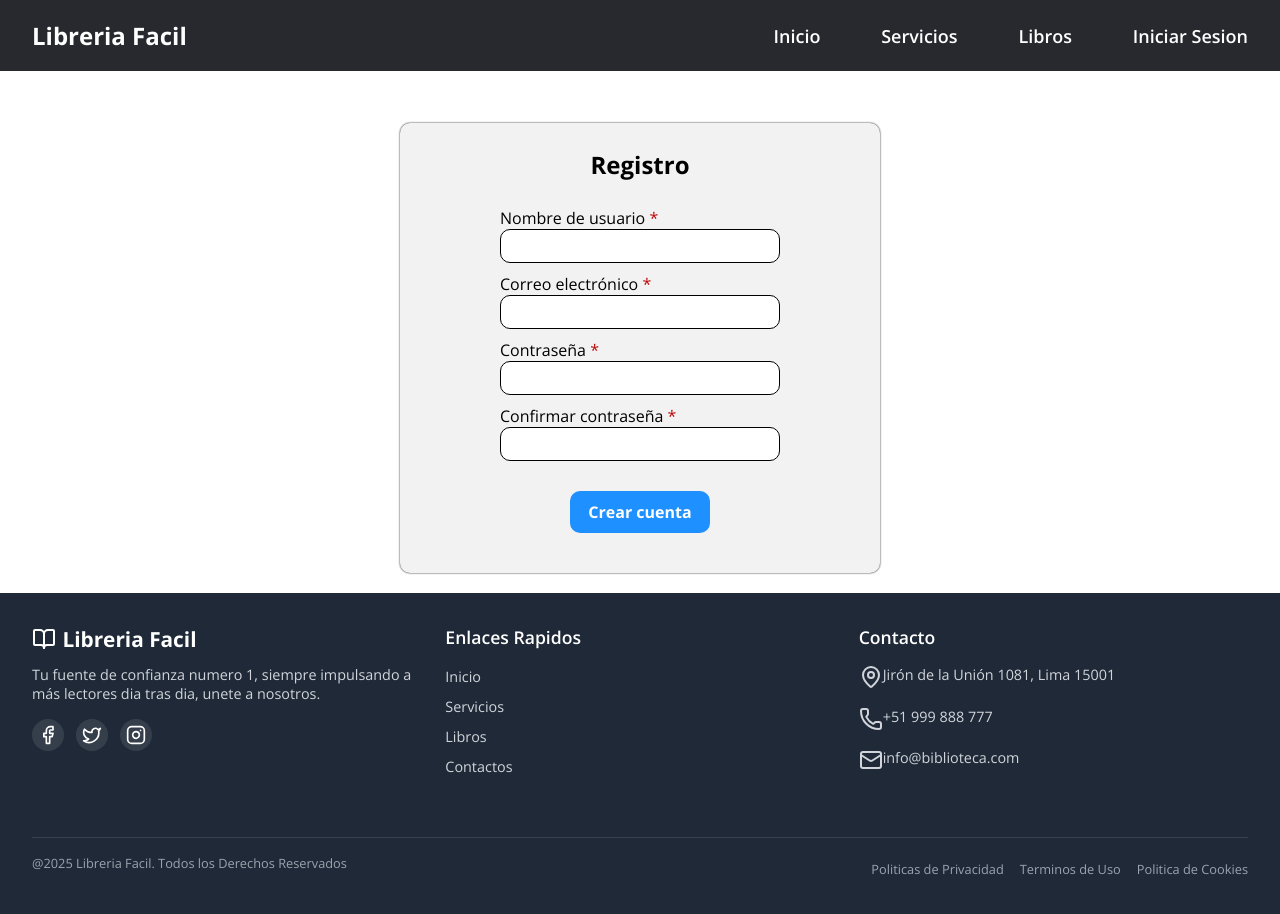
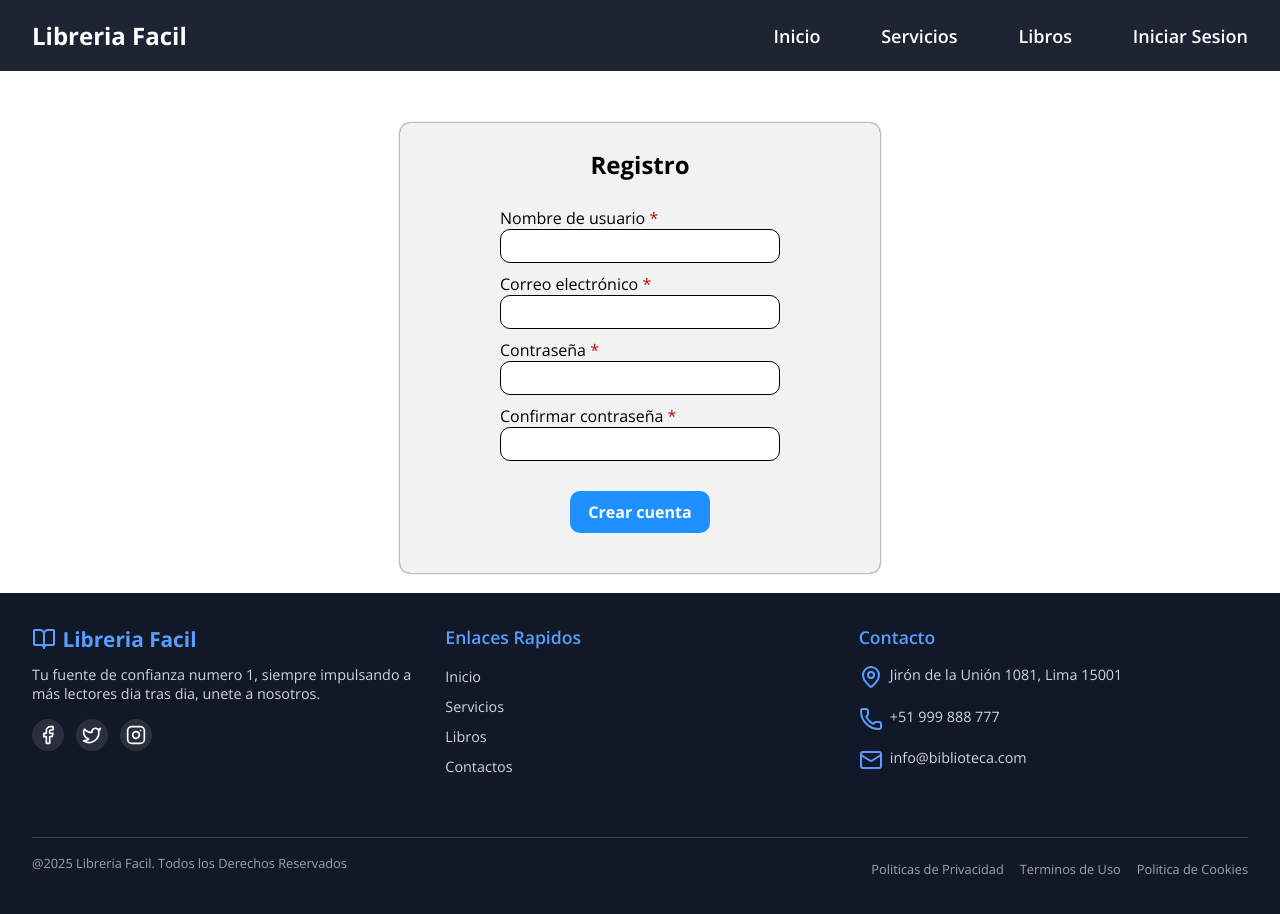
Before and after one commit to gerald-gv/libreriafacil, a React (Create React App) app: page /registrate in a window 1280 px wide. Built offline with nearby package versions, Linux system fonts and the light colour scheme.

Commit message:
Cambios de colores

```diff
--- a/src/estilos/principal.css
+++ b/src/estilos/principal.css
@@ -19,7 +19,7 @@ main {
     justify-content: space-between;
     align-items: center;
     padding: 1.2rem 2rem;
-    background: rgba(36, 37, 42, 0.95);
+    background: rgba(26, 32, 48, 0.93);
     backdrop-filter: blur(10px);
     color: white;
     position: sticky;
@@ -30,7 +30,7 @@ main {
 }
 
 .menu:hover {
-    background: rgba(36, 37, 42, 0.98);
+    background: rgba(22, 28, 44, 0.96);
 }
 
 .logo {
@@ -376,7 +376,7 @@ main {
 /* --------------------------------FOOTER--------------------------------*/
 
 .footer-pagina{
-    background: #1f2937;
+    background: #111827;
     color: white;
     padding: 2rem 0rem;
 }
@@ -405,7 +405,7 @@ main {
     margin-bottom: 0.75rem;
     font-size: 1.3rem;
     font-weight: bold;
-    color: white;
+    color: #599EFF;
     text-decoration: none;
 }
 
@@ -442,6 +442,7 @@ main {
     font-size: 1.1rem;
     font-weight: 600;
     margin-bottom: 1rem;
+    color: #599EFF;
 }
 
 .enlaces{
@@ -468,6 +469,7 @@ main {
     font-size: 1.1rem;
     font-weight: 600;
     margin-bottom: 1rem;
+    color: #599EFF;
 }
 .info-contacto{
     list-style: none;
@@ -482,6 +484,11 @@ main {
     color: #d1d5db;
     line-height: 1.4;
     font-size: 0.9rem;
+}
+
+.icono-contacto{
+    color: #599EFF;
+    margin-right: 0.45rem;
 }
 
 /* Barra Footer*/
```
